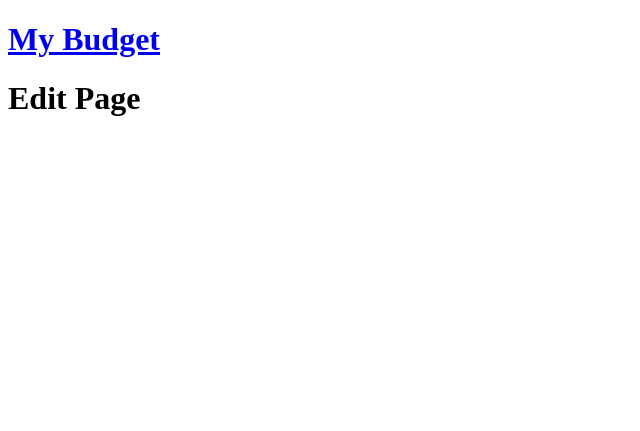
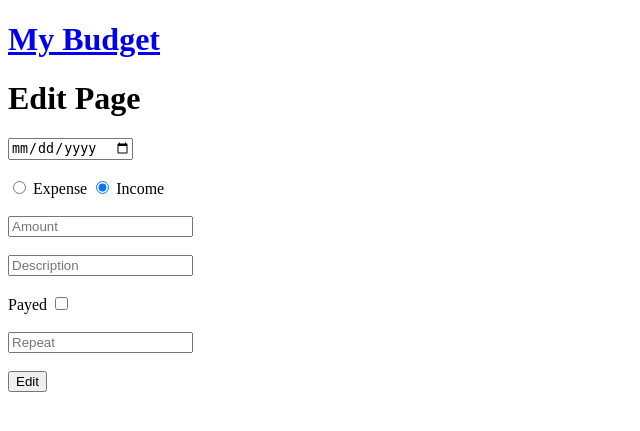
Before and after one commit to jumiranda5/my-budget-flask, a Flask app: template templates/edit.html in a window 1280 px wide. Shown: the top 431 px of the page, without its empty margins (0-640 px from the left). Run offline with Flask 2, Linux system fonts and the light colour scheme; the template is opened without the code that fills it, so the values that code supplies are empty; some libraries are stand-ins or nearby versions.

Commit message:
Create edit form

```diff
--- a/app.py
+++ b/app.py
@@ -114,9 +114,26 @@ def delete(year, month, id, parcels):
 
 
 # Edit Transaction
-@app.route("/edit/<id>")
+@app.route("/edit/<id>", methods=["POST", "GET"])
 def edit(id):
-    return render_template("edit.html")
+    if request.method == "POST":
+        ...
+    else:
+        # Get transaction to edit
+        row = db.execute("SELECT * FROM transactions WHERE id=?", id)
+        print(row)
+
+        # Data dict
+        data = {
+            "date": f"{row[0]['year']}-{row[0]['month']}-{row[0]['day']}",
+            "type": row[0]['type'],
+            "amount": row[0]['amount'],
+            "description": row[0]['description'],
+            "payed": row[0]['payed'],
+            "parcels": row[0]['parcels']
+        }
+
+        return render_template("edit.html", data=data)
 
 
 # Edit Payed
--- a/templates/edit.html
+++ b/templates/edit.html
@@ -8,4 +8,50 @@
 
     <h1>Edit Page</h1>
 
+    <form action="/add" method="post">
+
+        <!-- TODO -->
+
+        <input type="date" id="date" name="date" value="{{data.date}}">
+        <br>
+        <br>
+
+        {% if data.type == "out" %}
+            <input type="radio" id="out" name="type" value="out" checked>
+            <label for="out">Expense</label>
+            <input type="radio" id="in" name="type" value="in">
+            <label for="in">Income</label>
+        {% else %}
+            <input type="radio" id="out" name="type" value="out">
+            <label for="out">Expense</label>
+            <input type="radio" id="in" name="type" value="in" checked>
+            <label for="in">Income</label>
+        {% endif %}
+        <br>
+        <br>
+
+        <input id="amount" name="amount" placeholder="Amount" type="text" value="{{data.amount}}">
+        <br>
+        <br>
+
+        <input id="description" name="description" placeholder="Description" type="text" value="{{data.description}}">
+        <br>
+        <br>
+
+        <label for="payed" id="payed-label">Payed</label>
+        {% if data.payed == 1 %}
+            <input type="checkbox" id="payed" name="payed" value="payed" checked>
+        {% else %}
+            <input type="checkbox" id="payed" name="payed" value="payed">
+        {% endif %}
+        <br>
+        <br>
+
+        <input id="repeat" name="repeat" placeholder="Repeat" type="number" value="{{data.parcels}}">
+        <br>
+        <br>
+
+        <button type="submit">Edit</button>
+    </form>
+
 {% endblock %}
```
Also changed, not shown: templates/month.html (+6 -1 lines).
